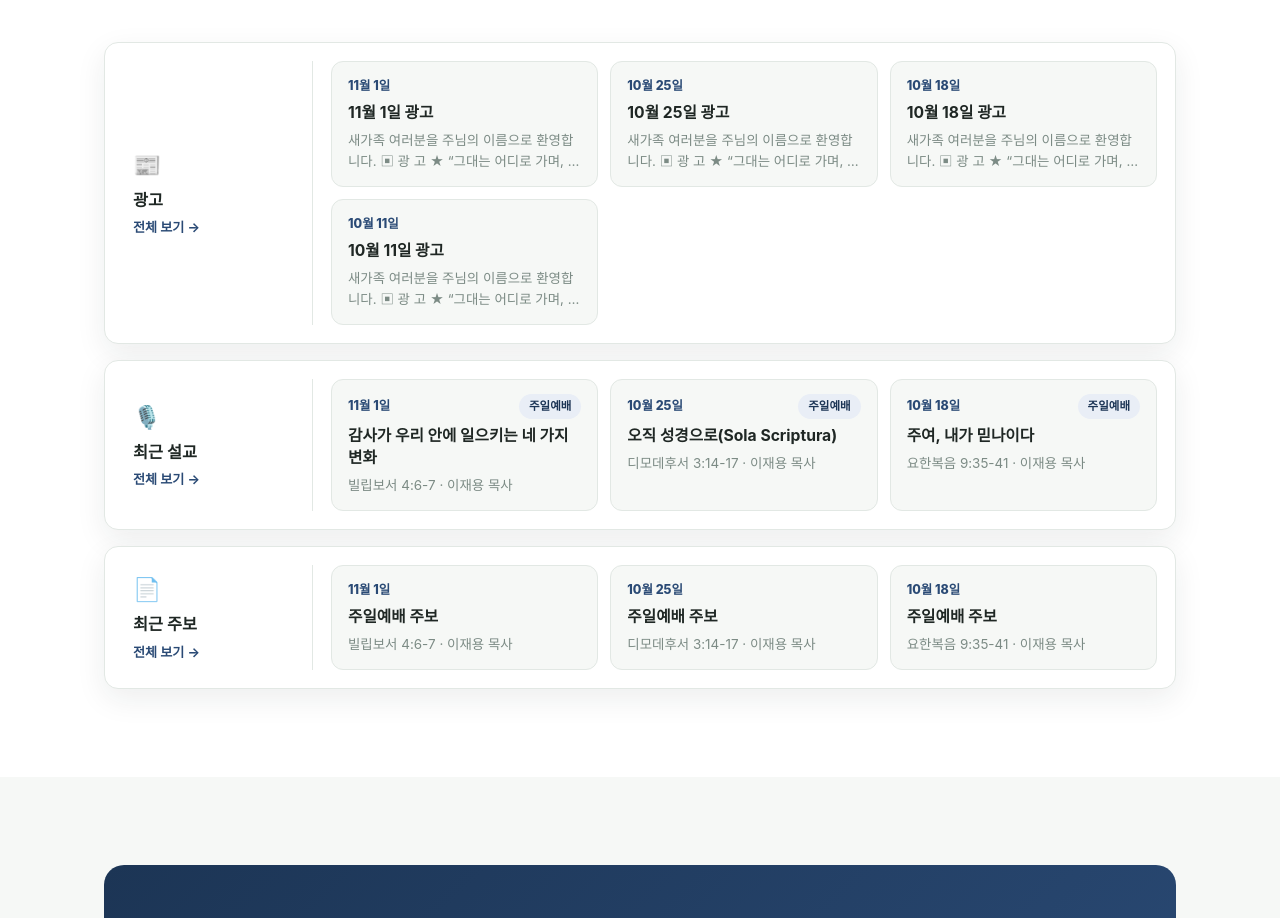
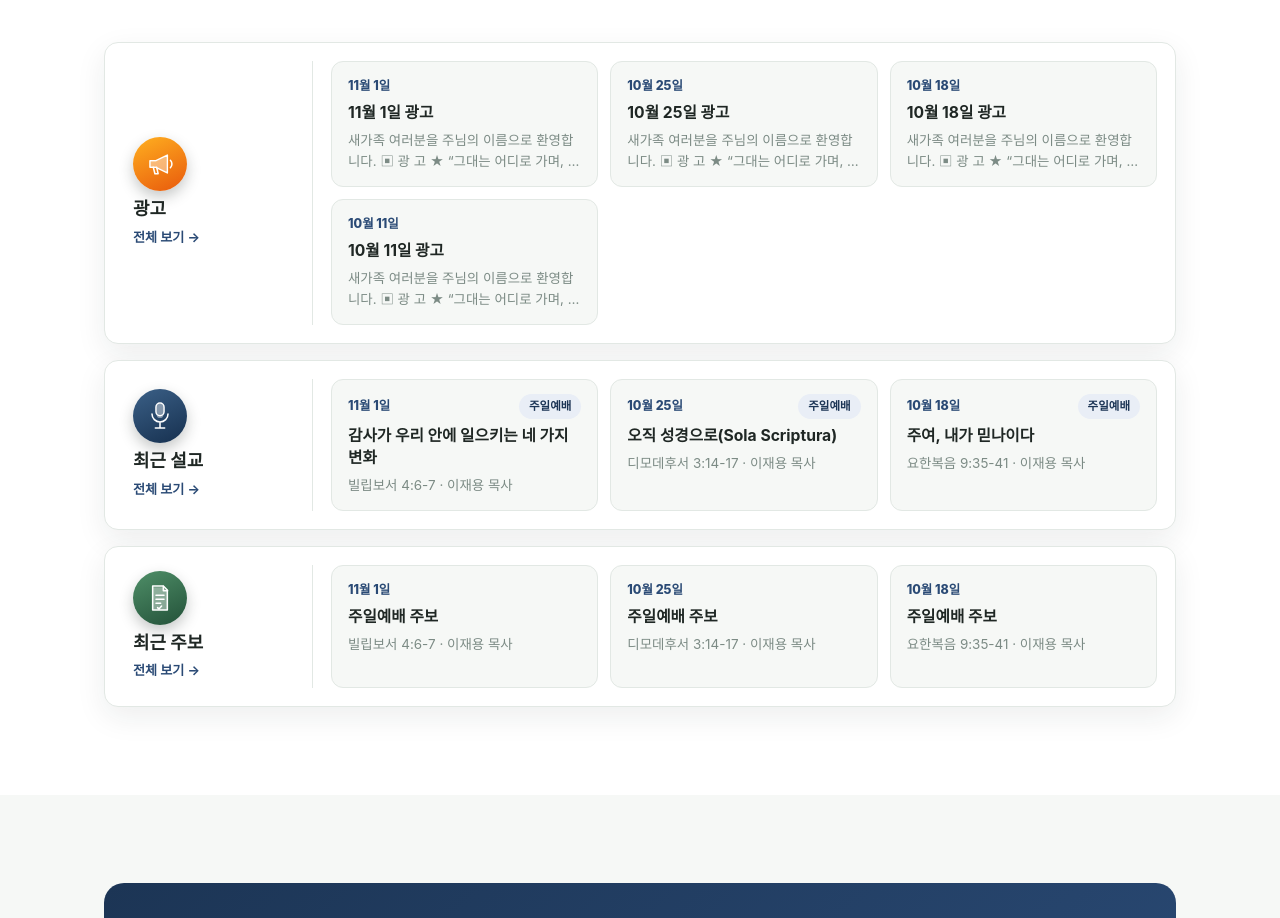
Before and after one commit to a73315964-alt/ansan-sangnok-church-homepage, a plain HTML site: page index.html in a window 1280 px wide. Shown: the part 3000-3918 px from the top of the page. Drawn offline with Linux system fonts and the light colour scheme; a web font is replaced by a local one.

Commit message:
홈: 광고·최근 설교·최근 주보 칸에 특징 있는 동그란 아이콘
Co-Authored-By: Claude Sonnet 5.5 <noreply@anthropic.com>
Claude-Session: https://claude.ai/code/session_01XmqqK8VseXDiamxfWPcMFS

```diff
--- a/css/style.css
+++ b/css/style.css
@@ -1533,3 +1533,14 @@ em.b{ background: #1f6fdc; } em.d{ background: #7a5bd6; } em.s{ background: #2a9
 .ga-body input,.ga-body select{font:inherit;padding:8px;border:1px solid #b9c4d0;border-radius:8px;background:#fff}
 .ga-msg{margin:0;min-height:1.2em;font-weight:700;color:#2f5d8a}
 .lb-del{background:#b3261e;color:#fff;border:0;border-radius:10px;padding:8px 12px;font:inherit;font-weight:700;cursor:pointer;margin-right:8px}
+
+/* 광고·최근 설교·최근 주보 — 특징 있는 동그란 아이콘 */
+.board-head .board-icon{ display:flex; align-items:center; justify-content:center; width:54px; height:54px; border-radius:50%; flex:none; box-shadow:0 6px 14px rgba(31,39,36,.25); }
+.board-icon svg{ width:32px; height:32px; }
+.board-icon .ln{ fill:none; stroke:#fff; stroke-width:2.3; stroke-linecap:round; stroke-linejoin:round; }
+.board-icon .soft{ fill:rgba(255,255,255,.42); }
+.board-icon.bi-ad{ background:linear-gradient(155deg,#ffb020,#e8590c); }
+.board-icon.bi-sermon{ background:linear-gradient(155deg,#3b6087,#16304f); }
+.board-icon.bi-bul{ background:linear-gradient(155deg,#4f8f68,#235139); }
+.board-head h3{ font-size:1.12rem; }
+@media (max-width:720px){ .board-head .board-icon{ width:46px; height:46px; margin-right:10px } .board-icon svg{ width:27px; height:27px } }
--- a/index.html
+++ b/index.html
@@ -242,7 +242,7 @@
     <div class="board">
       <div class="board-row">
         <div class="board-head">
-          <span class="board-icon" aria-hidden="true">📰</span>
+          <span class="board-icon bi-ad" aria-hidden="true"><svg viewBox="0 0 48 48"><path class="soft" d="M10 20h8l16-8v24l-16-8h-8z"/><path class="ln" d="M9 19h9l17-8.4v26.8L18 29H9z"/><path class="ln" d="M14 29l2.4 9.6h4.8L19 29"/><path class="ln" d="M39.6 18.4a8 8 0 0 1 0 11.2"/></svg></span>
           <h3>광고</h3>
           <a href="news.html">전체 보기 →</a>
         </div>
@@ -250,7 +250,7 @@
       </div>
       <div class="board-row">
         <div class="board-head">
-          <span class="board-icon" aria-hidden="true">🎙️</span>
+          <span class="board-icon bi-sermon" aria-hidden="true"><svg viewBox="0 0 48 48"><path class="soft" d="M19 6h10v16a5 5 0 0 1-10 0z"/><rect class="ln" x="18" y="4.6" width="12" height="19" rx="6"/><path class="ln" d="M12 21a12 12 0 0 0 24 0M24 33v8M17 42h14"/></svg></span>
           <h3>최근 설교</h3>
           <a href="sermon.html">전체 보기 →</a>
         </div>
@@ -258,7 +258,7 @@
       </div>
       <div class="board-row">
         <div class="board-head">
-          <span class="board-icon" aria-hidden="true">📄</span>
+          <span class="board-icon bi-bul" aria-hidden="true"><svg viewBox="0 0 48 48"><path class="soft" d="M13 8h16l6 6v28H13z"/><path class="ln" d="M13 6h16l6 6v30H13z"/><path class="ln" d="M29 6.4V13h6.4M18 20h12M18 26h12M18 32h7"/><path class="ln" d="M20.4 38.4l2 2 4-4.4"/></svg></span>
           <h3>최근 주보</h3>
           <a href="bulletin.html">전체 보기 →</a>
         </div>
```
